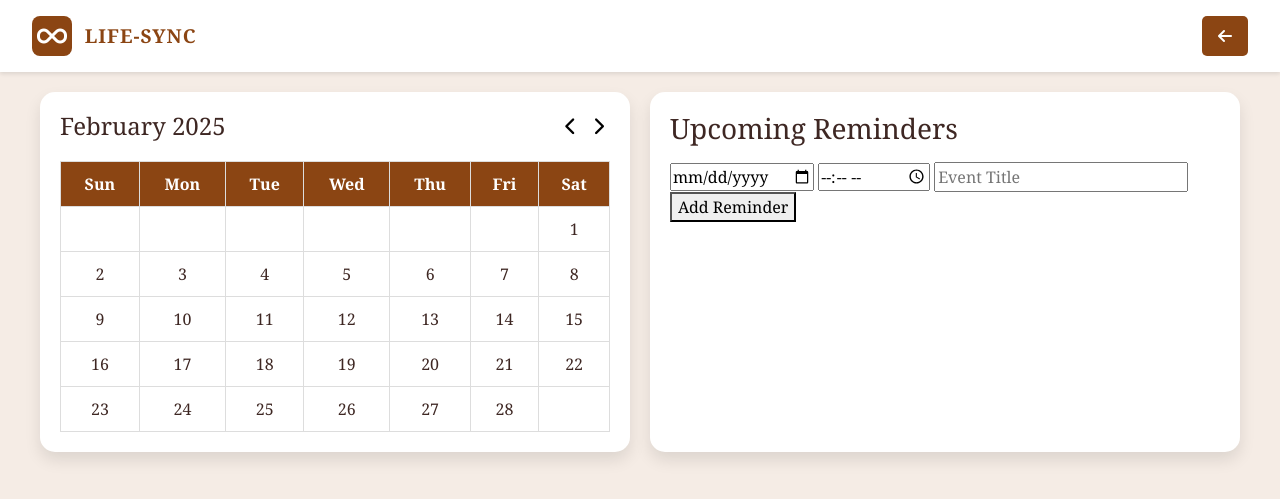
After one commit to mariyageorge/miniproject, a PHP site: page /calender.php in a window 1280 px wide. The commit adds this page. Shown: the top 499 px of the page. Run offline with PHP 8.4, Linux system fonts and the light colour scheme; the visitor is signed in with stand-in values (Sample User, id 1); data that the repository does not hold is empty.

Commit message:
calender

```diff
--- /dev/null
+++ b/calender.php
@@ -0,0 +1,294 @@
+<?php
+// Include necessary files
+include 'connect.php';
+include 'header.php';
+
+// Start session
+session_start();
+
+// Redirect if user is not logged in
+if (!isset($_SESSION['user_id'])) {
+    header("Location: login.php");
+    exit();
+}
+
+$user_id = $_SESSION['user_id'];
+
+// Create calendar_events table if it doesn't exist
+$createTableQuery = "
+CREATE TABLE IF NOT EXISTS calendar_events (
+    event_id INT(6) UNSIGNED AUTO_INCREMENT PRIMARY KEY,
+    user_id INT(6) UNSIGNED NOT NULL,
+    event_date DATE NOT NULL,
+    event_time TIME NOT NULL,
+    event_title VARCHAR(255) NOT NULL,
+    created_at TIMESTAMP DEFAULT CURRENT_TIMESTAMP,
+    FOREIGN KEY (user_id) REFERENCES users(user_id) ON DELETE CASCADE
+)";
+if (!$conn->query($createTableQuery)) {
+    die("Error creating table: " . $conn->error);
+}
+
+// Handle form submissions
+if ($_SERVER['REQUEST_METHOD'] === 'POST') {
+    if (isset($_POST['add_event'])) {
+        $event_date = $_POST['event_date'];
+        $event_time = $_POST['event_time'];
+        $event_title = $_POST['event_title'];
+
+        // Insert new event
+        $stmt = $conn->prepare("INSERT INTO calendar_events (user_id, event_date, event_time, event_title) VALUES (?, ?, ?, ?)");
+        $stmt->bind_param("isss", $user_id, $event_date, $event_time, $event_title);
+        if ($stmt->execute()) {
+            $success_message = "Event added successfully!";
+        } else {
+            $error_message = "Error adding event: " . $stmt->error;
+        }
+    } elseif (isset($_POST['delete_event'])) {
+        $event_id = $_POST['event_id'];
+
+        // Delete event
+        $stmt = $conn->prepare("DELETE FROM calendar_events WHERE event_id = ? AND user_id = ?");
+        $stmt->bind_param("ii", $event_id, $user_id);
+        if ($stmt->execute()) {
+            $success_message = "Event deleted successfully!";
+        } else {
+            $error_message = "Error deleting event: " . $stmt->error;
+        }
+    }
+}
+
+// Fetch events for the current user
+$events = [];
+$stmt = $conn->prepare("SELECT * FROM calendar_events WHERE user_id = ? ORDER BY event_date, event_time");
+$stmt->bind_param("i", $user_id);
+$stmt->execute();
+$result = $stmt->get_result();
+while ($row = $result->fetch_assoc()) {
+    $events[] = $row;
+}
+?>
+
+<!DOCTYPE html>
+<html lang="en">
+<head>
+    <meta charset="UTF-8">
+    <meta name="viewport" content="width=device-width, initial-scale=1.0">
+    <title>Vintage Calendar</title>
+    <link rel="stylesheet" href="https://cdnjs.cloudflare.com/ajax/libs/font-awesome/6.4.0/css/all.min.css">
+    <style>
+        body {
+            font-family: 'Georgia', serif;
+            background-color: #f5ece5;
+            color: #3e2723;
+            margin: 0;
+            padding: 20px;
+        }
+
+        .calendar-container {
+            display: grid;
+            grid-template-columns: 1fr 1fr;
+            gap: 20px;
+            max-width: 1200px;
+            margin: 0 auto;
+        }
+
+        .calendar {
+            background-color: #fff;
+            border-radius: 15px;
+            box-shadow: 0 8px 16px rgba(0, 0, 0, 0.1);
+            padding: 20px;
+        }
+
+        .calendar-header {
+            display: flex;
+            justify-content: space-between;
+            align-items: center;
+            margin-bottom: 20px;
+        }
+
+        .calendar-header h2 {
+            margin: 0;
+            font-size: 24px;
+        }
+
+        .calendar-navigation button {
+            background: none;
+            border: none;
+            font-size: 18px;
+            cursor: pointer;
+        }
+
+        .calendar-table {
+            width: 100%;
+            border-collapse: collapse;
+        }
+
+        .calendar-table th, .calendar-table td {
+            text-align: center;
+            padding: 10px;
+            border: 1px solid #ddd;
+        }
+
+        .calendar-table th {
+            background-color: #8b4513;
+            color: #fff;
+        }
+
+        .calendar-table td {
+            cursor: pointer;
+        }
+
+        .calendar-table td:hover {
+            background-color: #e8d5c8;
+        }
+
+        .sidebar {
+            background-color: #fff;
+            border-radius: 15px;
+            box-shadow: 0 8px 16px rgba(0, 0, 0, 0.1);
+            padding: 20px;
+        }
+
+        .sidebar h3 {
+            margin-top: 0;
+        }
+
+        .reminders-list {
+            list-style: none;
+            padding: 0;
+        }
+
+        .reminders-list li {
+            display: flex;
+            justify-content: space-between;
+            align-items: center;
+            padding: 10px;
+            border-bottom: 1px solid #ddd;
+        }
+
+        .reminders-list li:last-child {
+            border-bottom: none;
+        }
+
+        .reminders-list button {
+            background: none;
+            border: none;
+            cursor: pointer;
+            color: #8b4513;
+        }
+
+        .weather-forecast {
+            margin-top: 20px;
+        }
+
+        .weather-forecast p {
+            margin: 0;
+            font-size: 18px;
+        }
+    </style>
+</head>
+<body><br><br><br>
+    <div class="calendar-container">
+        <!-- Calendar Section -->
+        <div class="calendar">
+            <div class="calendar-header">
+                <h2 id="currentMonth">February 2025</h2>
+                <div class="calendar-navigation">
+                    <button id="prevMonth"><i class="fas fa-chevron-left"></i></button>
+                    <button id="nextMonth"><i class="fas fa-chevron-right"></i></button>
+                </div>
+            </div>
+            <table class="calendar-table">
+                <thead>
+                    <tr>
+                        <th>Sun</th>
+                        <th>Mon</th>
+                        <th>Tue</th>
+                        <th>Wed</th>
+                        <th>Thu</th>
+                        <th>Fri</th>
+                        <th>Sat</th>
+                    </tr>
+                </thead>
+                <tbody id="calendarBody">
+                    <!-- Calendar days will be populated here -->
+                </tbody>
+            </table>
+        </div>
+
+        <!-- Sidebar Section -->
+        <div class="sidebar">
+
+
+            <h3>Upcoming Reminders</h3>
+            <ul class="reminders-list" id="remindersList">
+                <?php foreach ($events as $event): ?>
+                    <li>
+                        <span><?php echo htmlspecialchars($event['event_title']); ?> - <?php echo $event['event_date']; ?> <?php echo $event['event_time']; ?></span>
+                        <div>
+                            <form method="POST" style="display:inline;">
+                                <input type="hidden" name="event_id" value="<?php echo $event['event_id']; ?>">
+                                <button type="submit" name="delete_event"><i class="fas fa-trash"></i></button>
+                            </form>
+                        </div>
+                    </li>
+                <?php endforeach; ?>
+            </ul>
+            <form method="POST">
+                <input type="date" name="event_date" required>
+                <input type="time" name="event_time" required>
+                <input type="text" name="event_title" placeholder="Event Title" required>
+                <button type="submit" name="add_event">Add Reminder</button>
+            </form>
+        </div>
+    </div>
+
+    <script>
+        let currentDate = new Date(2025, 1); // February 2025
+
+        function renderCalendar() {
+            const calendarBody = document.getElementById('calendarBody');
+            const currentMonth = document.getElementById('currentMonth');
+            const firstDay = new Date(currentDate.getFullYear(), currentDate.getMonth(), 1);
+            const lastDay = new Date(currentDate.getFullYear(), currentDate.getMonth() + 1, 0);
+            const startDay = firstDay.getDay();
+            const endDate = lastDay.getDate();
+
+            currentMonth.textContent = `${firstDay.toLocaleString('default', { month: 'long' })} ${firstDay.getFullYear()}`;
+            calendarBody.innerHTML = '';
+
+            let date = 1;
+            for (let i = 0; i < 6; i++) {
+                const row = document.createElement('tr');
+                for (let j = 0; j < 7; j++) {
+                    const cell = document.createElement('td');
+                    if (i === 0 && j < startDay) {
+                        cell.textContent = '';
+                    } else if (date > endDate) {
+                        cell.textContent = '';
+                    } else {
+                        cell.textContent = date;
+                        date++;
+                    }
+                    row.appendChild(cell);
+                }
+                calendarBody.appendChild(row);
+                if (date > endDate) break;
+            }
+        }
+
+        document.getElementById('prevMonth').addEventListener('click', () => {
+            currentDate.setMonth(currentDate.getMonth() - 1);
+            renderCalendar();
+        });
+
+        document.getElementById('nextMonth').addEventListener('click', () => {
+            currentDate.setMonth(currentDate.getMonth() + 1);
+            renderCalendar();
+        });
+
+        renderCalendar();
+    </script>
+</body>
+</html>
```
Also changed, not shown: dashboard.php (+4 -4 lines).
